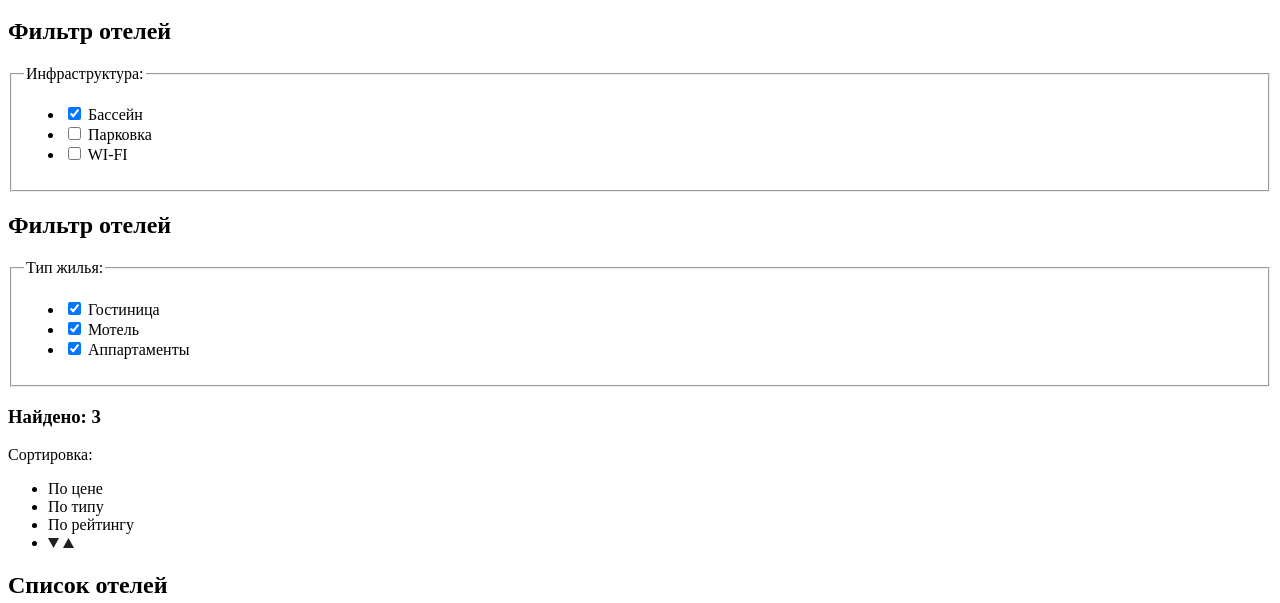
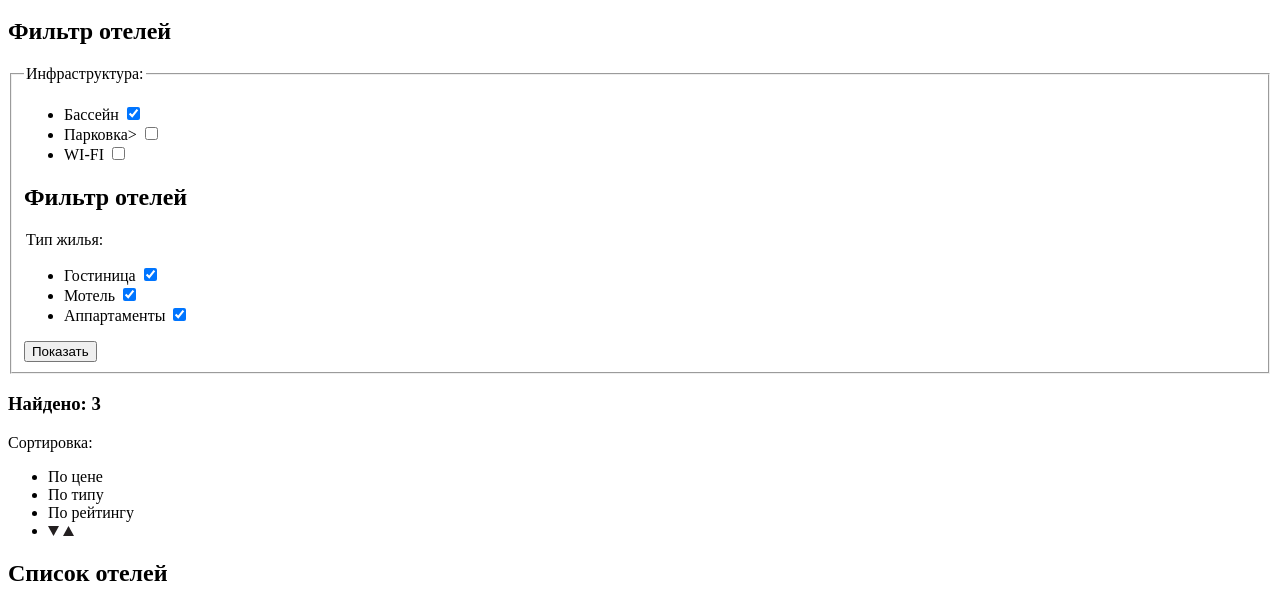
Before and after one commit to iramilyukova/1272253-sedona-27, a plain HTML site: page catalog.html in a window 1280 px wide. Shown: the part 172-775 px from the top of the page. Drawn offline with Linux system fonts and the light colour scheme.

Commit message:
Правки

```diff
--- a/catalog.html
+++ b/catalog.html
@@ -26,38 +26,35 @@
           <legend>Инфраструктура:</legend>
           <ul>
             <li>
-              <input type="checkbox" name="basin" checked>
-                Бассейн
+              <label for="basin">Бассейн</label>
+              <input type="checkbox" id="basin" name="basin" checked>
             </li>
             <li>
-              <input type="checkbox" name="parking">
-                Парковка
+              <label for="parking">Парковка></label>
+              <input type="checkbox" id="parking" name="parking">
             </li>
             <li>
-              <input type="checkbox" name="wi-fi">
-                WI-FI
+              <label for="wi-fi">WI-FI</label>
+              <input type="checkbox" id="wi-fi" name="wi-fi">
             </li>
           </ul>
-        </fieldset>
-      </form>
-      <h2 class="visually-hidden">Фильтр отелей</h2>
-      <form method="get" action="https://echo.htmlacademy.ru">
-        <fieldset>
+          <h2 class="visually-hidden">Фильтр отелей</h2>
           <legend>Тип жилья:</legend>
           <ul>
             <li>
-              <input type="checkbox" name="hotel" checked>
-                Гостиница
+              <label for="hotel">Гостиница</label>
+              <input type="checkbox" id="hotel" name="hotel" checked>
             </li>
             <li>
-              <input type="checkbox" name="motel" checked>
-                Мотель
+              <label for="motel">Мотель</label>
+              <input type="checkbox" id="motel" name="motel" checked>
             </li>
             <li>
-              <input type="checkbox" name="apartment" checked>
-                Аппартаменты
+              <label for="apartment">Аппартаменты</label>
+              <input type="checkbox" id="apartment" name="apartment" checked>
             </li>
           </ul>
+          <button type="submit">Показать</button>
         </fieldset>
       </form>
     </section>
```
